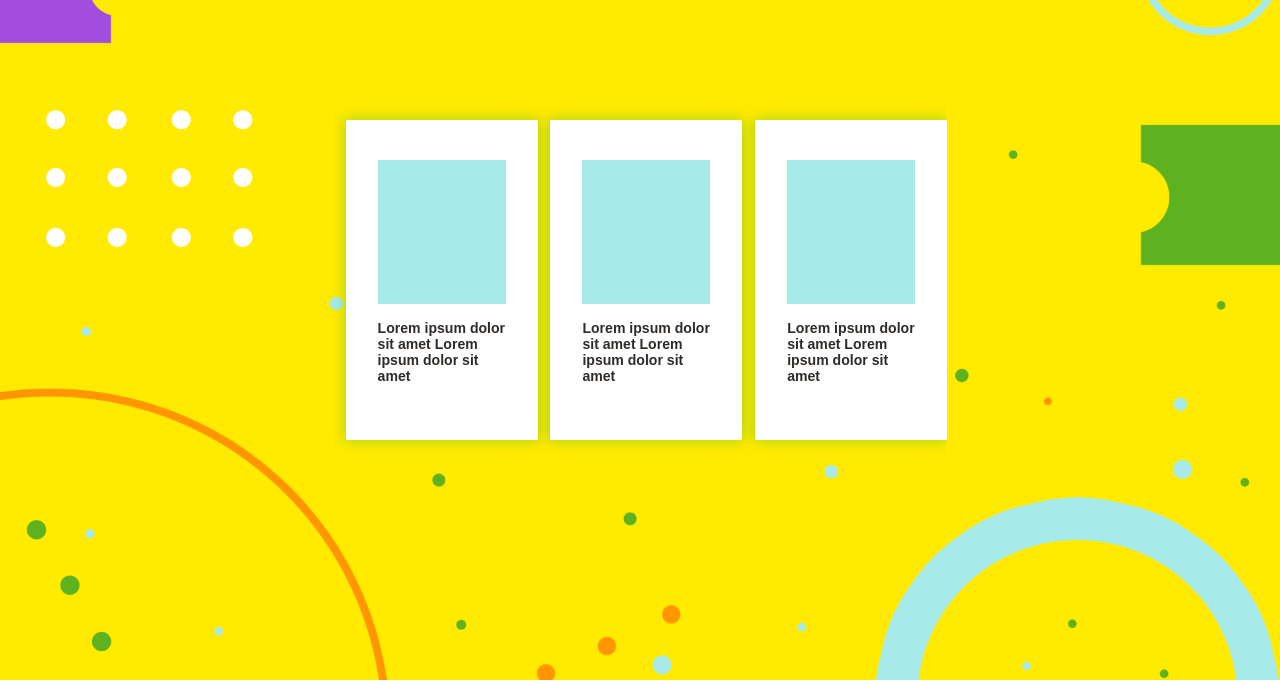
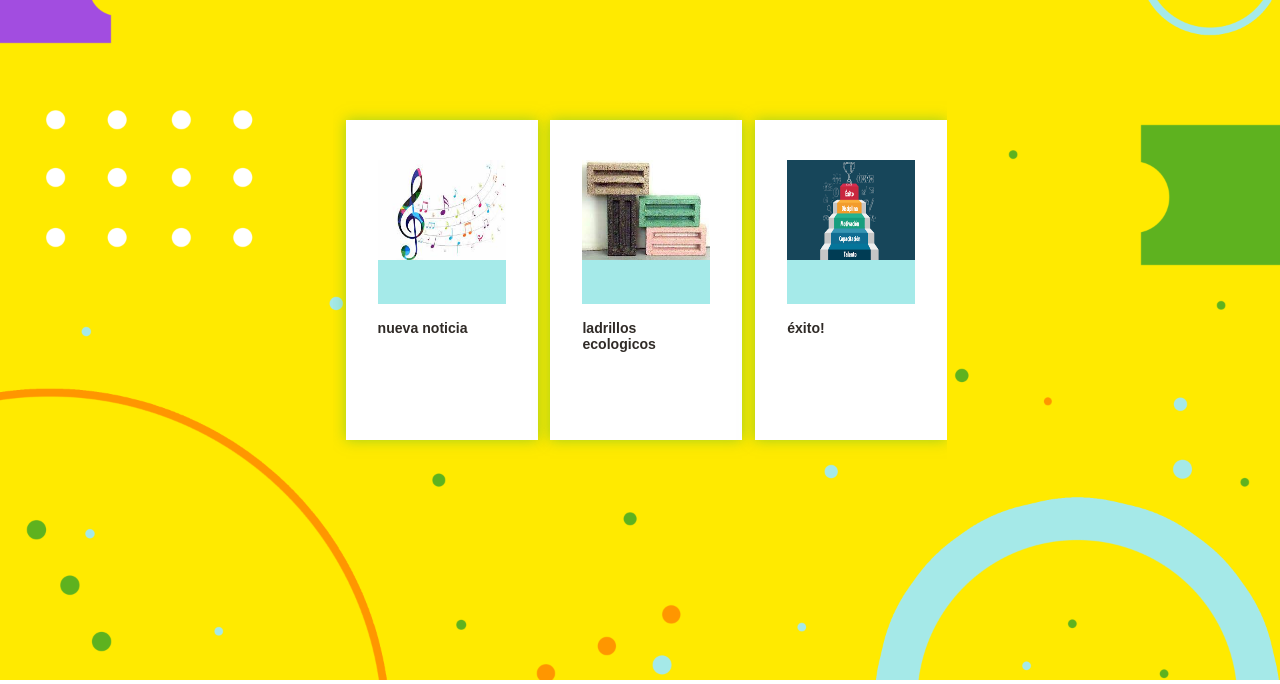
Before and after one commit to Cosorama/proyecto_info_9, a Django app: page / in a window 1280 px wide. Shown: the part 120-804 px from the top of the page. Run offline with Django 3.2, Linux system fonts and the light colour scheme; data comes from the database, SQL or seed files in the repository; both versions use the stored data as it was after the commit; parts of the project's set-up code (start-up, migrations or seed data) failed here and were passed over.

Commit message:
mostrar ultimas 3 noticias ordenas por fecha

```diff
--- a/RepositorioPF/fundacion/fundacion/views.py
+++ b/RepositorioPF/fundacion/fundacion/views.py
@@ -1,4 +1,8 @@
 from django.shortcuts import render
+from apps.noticias.models import Noticia
 
 def Home(request):
-    return render(request, 'home.html')
+    ctx = {}
+    ultimas_tres = Noticia.objects.filter().order_by('-creado')[:3]
+    ctx['notis'] = ultimas_tres
+    return render(request, 'home.html', ctx)
--- a/RepositorioPF/fundacion/templates/home.html
+++ b/RepositorioPF/fundacion/templates/home.html
@@ -5,20 +5,20 @@
 <section>
 	<div class="index_content">
 		<div class="content_margin">
+			{% for n in notis %}
 
-			<a href="#"><div class="outstanding">
-				<div id="img_news"></div>
-				<div id="title_news">Lorem ipsum dolor sit amet Lorem ipsum dolor sit amet</div>
-			</div></a><!--noticias destacadas, esto se tiene que repetir solo-->
-			<a href="#"><div class="outstanding">
-				<div id="img_news"></div>
-				<div id="title_news">Lorem ipsum dolor sit amet Lorem ipsum dolor sit amet</div>
-			</div></a><!--noticias destacadas, esto se tiene que repetir solo-->
-			<a href="#"><div class="outstanding">
-				<div id="img_news"></div>
-				<div id="title_news">Lorem ipsum dolor sit amet Lorem ipsum dolor sit amet</div>
+			<a href="{% url 'noticias:noticia_detail' n.pk %}"><div class="outstanding">
+				<div id="img_news">
+                {% if n.imagen %}
+					<img src="{{ n.imagen.url }}" width="100px" height="100px">
+				{% endif %}
+                </div>
+				<div id="title_news">
+                    {{ n.titulo }}
+                </div>
 			</div></a><!--noticias destacadas, esto se tiene que repetir solo-->
 
+            {% endfor %}
 		</div>
 	</div>
 </section> <!--fin section-->
```
Also changed, not shown: RepositorioPF/fundacion/apps/noticias/views.py (line endings or trailing spaces), RepositorioPF/fundacion/fundacion/db.sqlite3, RepositorioPF/fundacion/media/noticias/ladrillos_de_plasticos.jpg (added), RepositorioPF/fundacion/media/noticias/musica.jpg (added), RepositorioPF/fundacion/media/noticias/sape.png (added).
